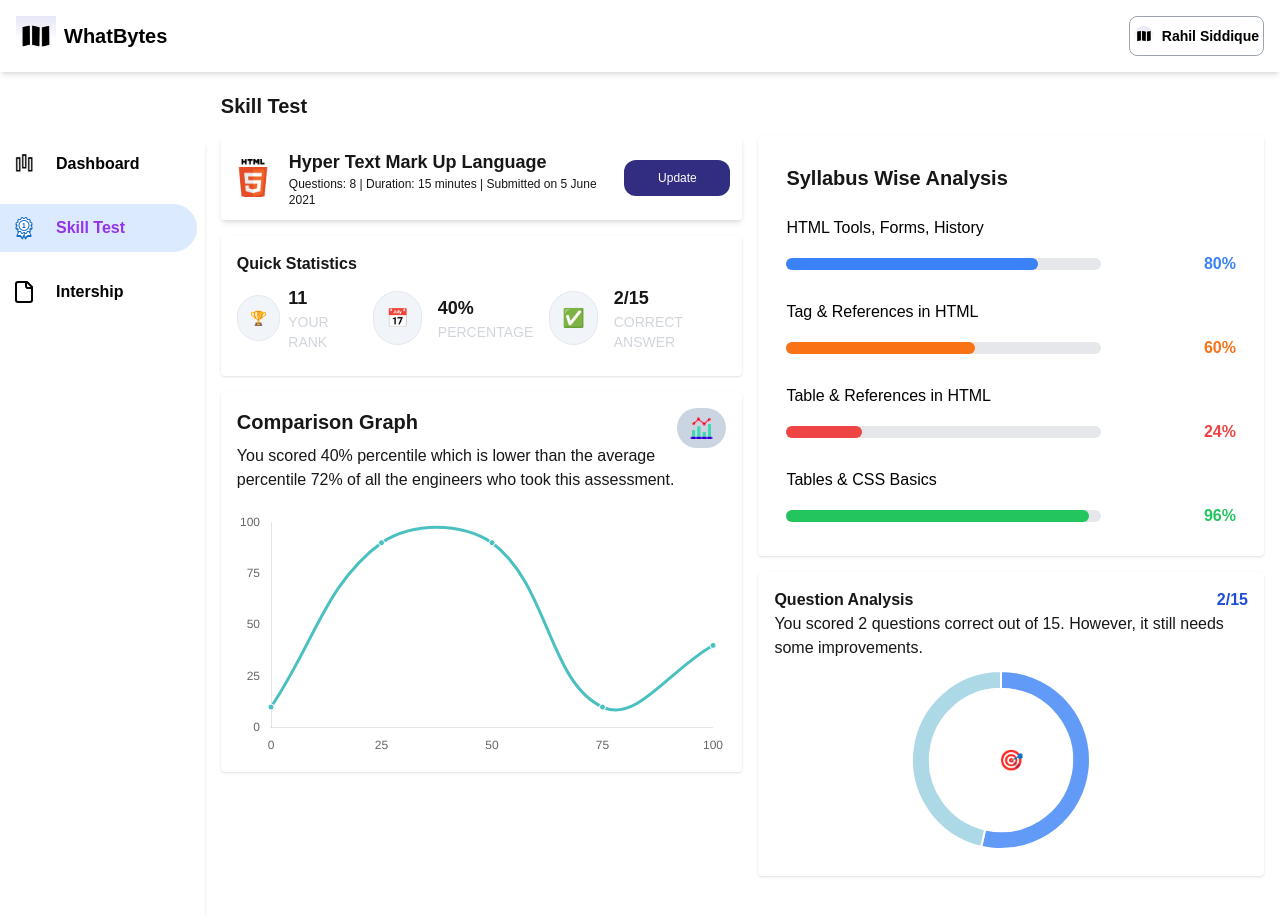
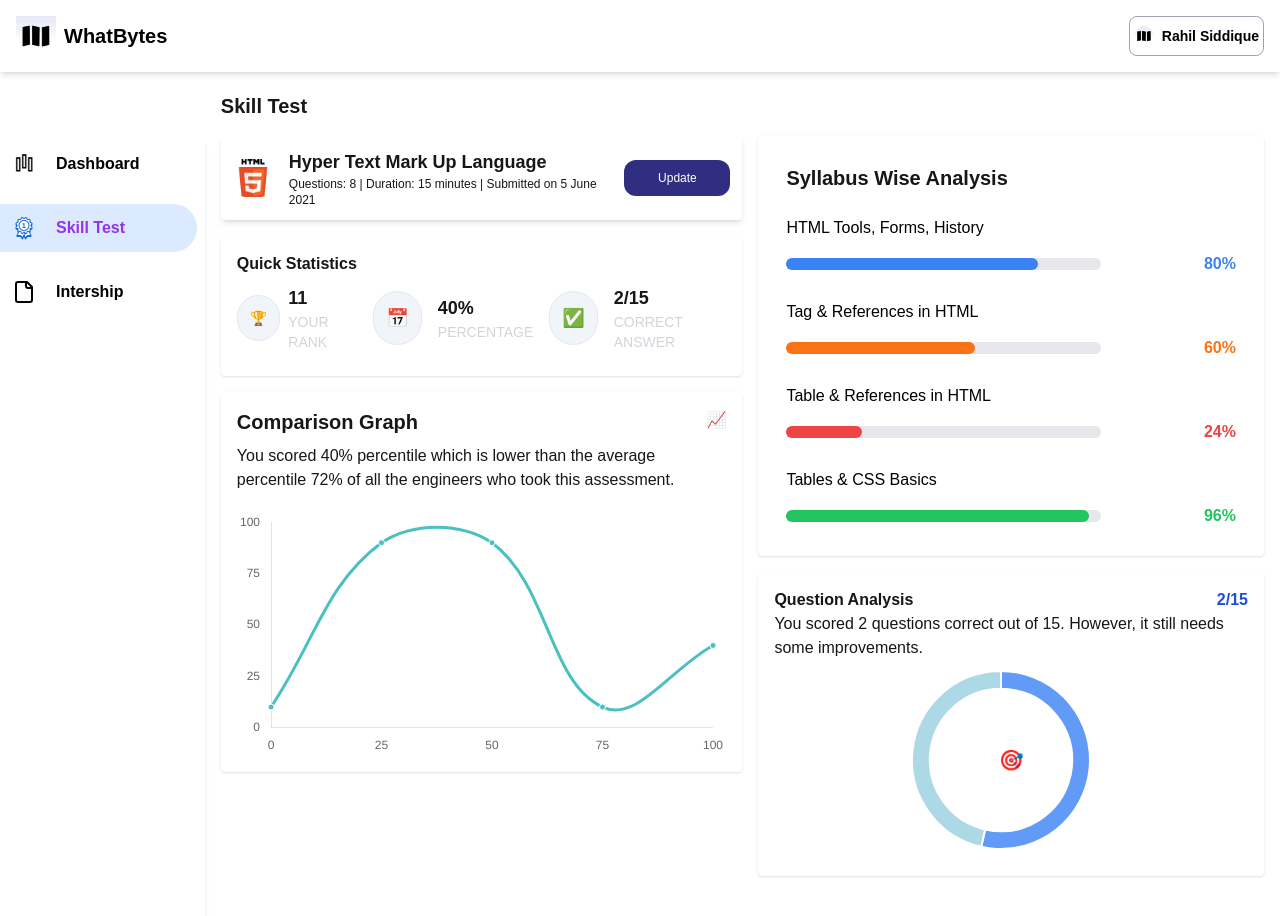
Before and after one commit to owolabijunior12/whatbytes, a Next.js app: page / in a window 1280 px wide. Shown: the top 916 px of the page. Built offline with nearby package versions, Linux system fonts and the light colour scheme.

Commit message:
Update comparisonGraph.tsx

```diff
--- a/components/comparisonGraph.tsx
+++ b/components/comparisonGraph.tsx
@@ -67,8 +67,8 @@
               all the engineers who took this assessment.
             </p>
         </div>
-        <div className='rounded-full flex justify-center items-center p-3 h-[40px] bg-slate-300 '>
-          <Image src={"/chart.png"} alt='logo' height={40} objectFit="cover" width={50}/>
+        <div className=' '>
+            📈
         </div>
       </div>
       <Line data={data} options={options} />
```
